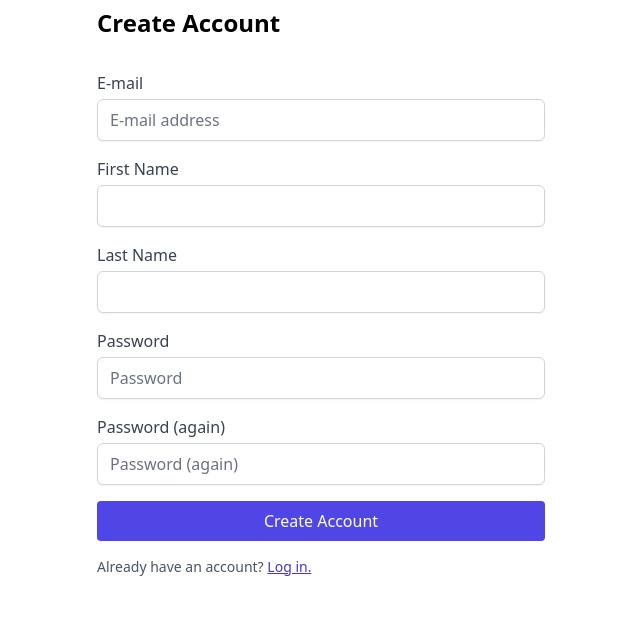
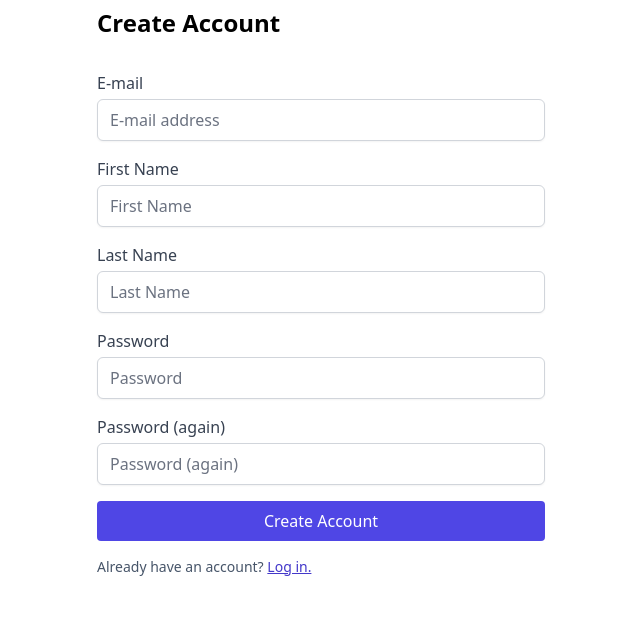
Before and after one commit to michaelhelvey/django-goblincore-stack, a Django app: page /accounts/signup/ in a window 1280 px wide. Shown: the part 137-754 px from the top of the page, without its empty margins (319-959 px from the left). Run offline with Django 4.2, Linux system fonts and the light colour scheme; style sheets or scripts are compiled from the project's sources.

Commit message:
Fix placeholders for create account form

```diff
--- a/app/templates/django/forms/div.html
+++ b/app/templates/django/forms/div.html
@@ -18,10 +18,10 @@
         <label for="{{ field.name }}" class="block">
             <span class="text-gray-700">{{ field.label }}</span>
             {{ field }}
+            {% if field.help_text %}<span class="text-slate-600 italic text-sm">{{ field.help_text|safe }}</span>{% endif %}
         </label>
     {% endif %}
 
-    {% if field.help_text %}<div class="helptext">{{ field.help_text|safe }}</div>{% endif %}
     {% if field.use_fieldset %}</fieldset>{% endif %}
 
     {% if forloop.last %}
--- a/app/views/accounts/signup.py
+++ b/app/views/accounts/signup.py
@@ -1,10 +1,17 @@
 from django import forms
-from django.utils.translation import gettext_lazy as _
 
 
 class CreateAccountForm(forms.Form):
-    first_name = forms.CharField(label=_("First Name"), max_length=100)
-    last_name = forms.CharField(label=_("Last Name"), max_length=100)
+    first_name = forms.CharField(
+        label="First Name",
+        max_length=100,
+        widget=forms.widgets.TextInput(attrs={"placeholder": "First Name"}),
+    )
+    last_name = forms.CharField(
+        label="Last Name",
+        max_length=100,
+        widget=forms.widgets.TextInput(attrs={"placeholder": "Last Name"}),
+    )
 
     def signup(self, request, user):
         # Django all-auth will have already cleaned the form and returned any
```
